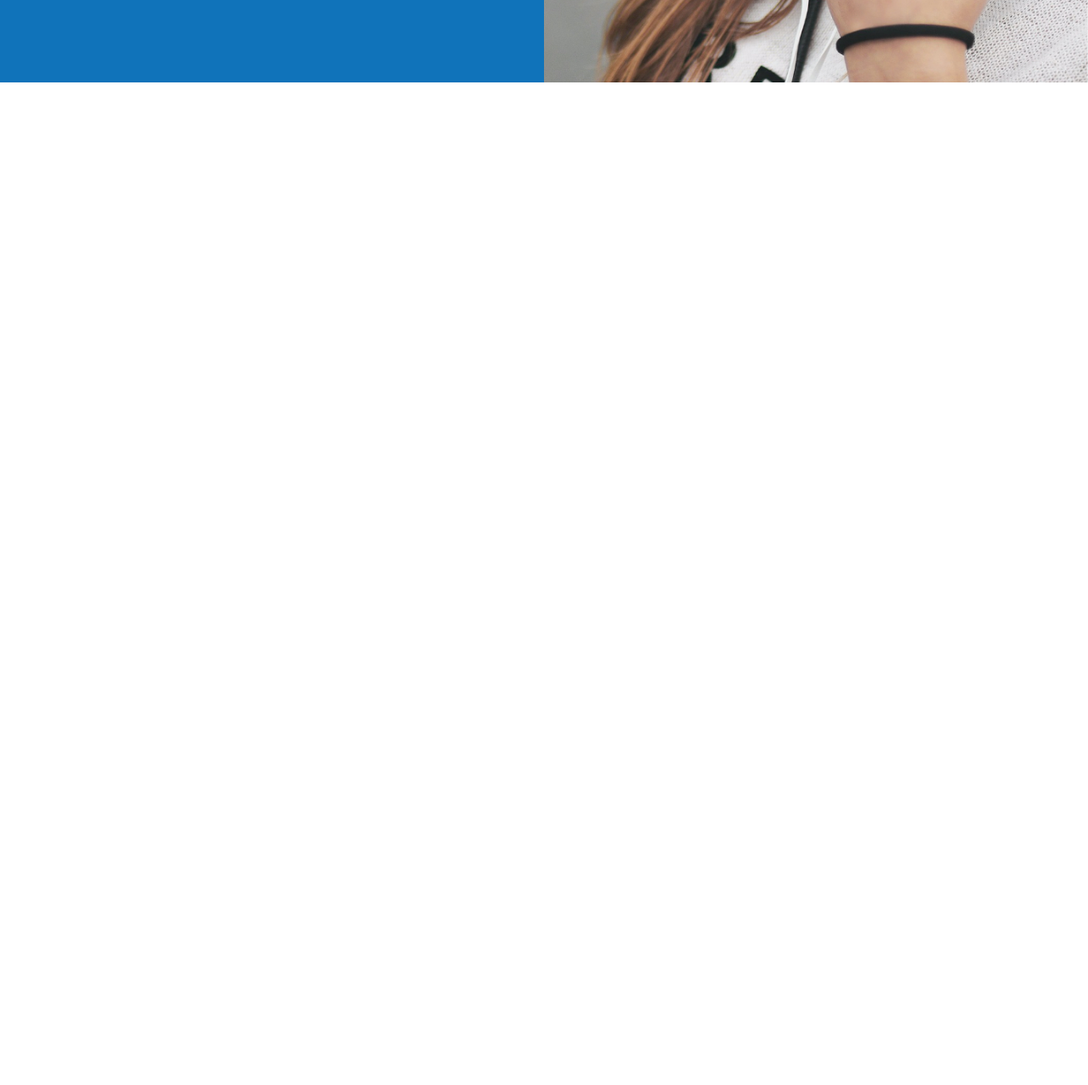
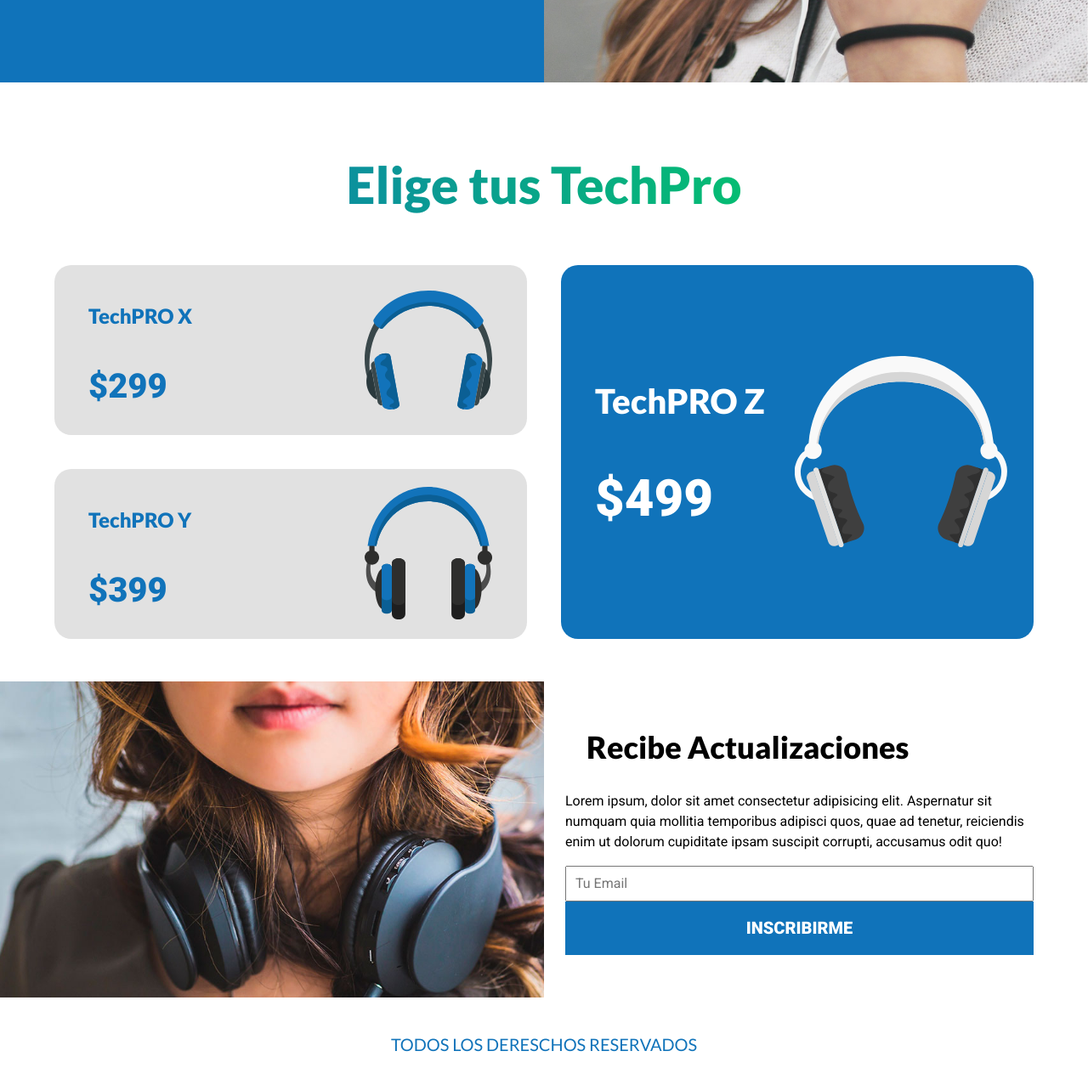
Before and after one commit to BrandonDeveloper08/TechPro, a plain HTML site: page index.html in a window 1280 px wide. Shown: the part 1227-2504 px from the top of the page at 85% size. Before the commit the page ends 1324 px from the top, so only its background shows below. Drawn offline with Linux system fonts and the light colour scheme.

Commit message:
Finalizando app

```diff
--- a/css/styles.css
+++ b/css/styles.css
@@ -2,7 +2,7 @@
 :root{
     --primary : #1073BA;
     --secondary : #00DA55;
-    --grey: #3B3B3B;
+    --grey: #e1e1e1;
     --white: #FFFFFF;
     --black: #1F1E1E;
     --separations: 5rem;
@@ -224,3 +224,184 @@ img{
     font-size: 2rem;
     line-height: 2;
 }
+
+/* Models */
+.models{
+    padding: var(--separations) 0;
+}
+
+.header-models{
+    font-size: 6rem;
+    margin-bottom: var(--separations);
+}
+
+.list-models{
+    display: flex;
+    flex-direction: column-reverse;
+}
+
+@media (min-width:992px) {
+    .list-models{
+        display: grid;
+        grid-template-columns: repeat(2, 1fr);
+        grid-template-rows: repeat(2, 20rem);
+        gap: 4rem;
+    }
+}
+
+.model{
+    background-color: var(--grey);
+    margin-bottom: 2rem;
+    padding-left: 4rem;
+    color: var(--primary);
+    border-radius: 2rem;
+    min-height: 20rem;
+    background-repeat: no-repeat;
+    background-position: 90% center;
+    background-size: 15rem;
+    display: flex;
+    flex-direction: column;
+    justify-content: center;
+    transition-property: transform, background-size;
+    transition-duration: 300ms;
+}
+
+.model:hover{
+    transform: scale(1.1);
+    background-size: 30rem;
+}
+
+@media (min-width:992px) {
+    .model{
+        margin-bottom: 0;
+    }
+}
+
+.model h3{
+    font-size: 2.4rem;
+    margin-left: 0;
+}
+
+.model .precio{
+    font-size: 4rem;
+    font-weight: 900;
+    line-height: 0;
+}
+
+.model:first-of-type{
+    margin-bottom: 0;
+}
+
+.model-x{
+    background-image: url(../img/modelo-x.svg);
+}
+
+.model-y{
+    background-image: url(../img/modelo-y.svg);
+}
+
+.model-z{
+    background-image: url(../img/modelo-z.svg);
+    background-repeat: no-repeat;
+    background-color: var(--primary);
+    color: var(--white);
+}
+
+@media (min-width:992px) {
+    .model-z{
+        grid-column: 2/3;
+        grid-row: 1/3;
+        background-size: 25rem;
+    }
+    .model-z h3{
+        font-size: 4rem;
+    }
+}
+
+.model-z .precio{
+    font-size: 6rem;
+}
+
+/* Newsletter */
+
+.newsletter{
+    background-image: linear-gradient(to bottom, transparent 50%, var(--white) 0% ),
+    url(../img/newsletter.jpg);
+    background-position: top center;
+    background-size: 100% 70rem;
+    background-repeat: no-repeat;
+}
+
+@media (min-width:768px) {
+    .newsletter{
+        background-image: linear-gradient(to right, transparent 50%, var(--white) 0% ),
+        url(../img/newsletter.jpg);
+        background-position: top left;
+        background-size: 100% 70rem;
+        background-size: 100%, 75rem;
+    }
+
+}
+
+.contein-newsletter{
+    display: grid;
+    grid-template-rows: repeat(2, 30rem);
+    gap: var(--separations);
+}
+
+@media (min-width:768px) {
+    .contein-newsletter{
+        grid-template-rows: unset;
+        grid-template-columns: repeat(2, 1fr);
+    }
+}
+
+.text-newsletter{
+    grid-row: 2/3
+}
+
+@media (min-width:768px) {
+    .text-newsletter{
+        grid-row: unset;
+        grid-column: 2/3;
+        margin: 5rem 0;
+    }
+
+    .text-newsletter h2{
+        margin-top: 0;
+    }
+
+}
+
+
+.form input[type="text"]{
+    width: 100%;
+    padding: 1rem;
+}
+
+.form input[type="button"]{
+    width: 100%;
+    padding: 2rem;
+    background-color: var(--primary);
+    color: var(--white);
+    text-transform: uppercase;
+    font-size: 2rem;
+    font-weight: 900;
+    border: none;
+}
+
+/* Footer */
+.footer p{
+    text-align: center;
+    font-family: var(--sourceSecondary);
+    text-transform: uppercase;
+    padding-top: 10rem ;
+    font-size: 2rem;
+    color: var(--primary);
+}
+
+@media (min-width:768px) {
+    .footer p{
+        padding: 2rem 0;
+    }
+}
--- a/index.html
+++ b/index.html
@@ -68,5 +68,39 @@
             </div>
         </div>
     </section>
+    <main class="container models">
+        <h2 class="text-center degraded-green header-models">Elige tus TechPro</h2>
+        <div class="list-models">
+            <div class="model model-x">
+                <h3>TechPRO X</h3>
+                <p class="precio">$299</p>
+            </div>
+            <div class="model model-y">
+                <h3>TechPRO Y</h3>
+                <p class="precio">$399</p>
+            </div>
+            <div class="model model-z">
+                <h3>TechPRO Z</h3>
+                <p class="precio">$499</p>
+            </div>
+        </div>
+    </main>
+    <section class="newsletter">
+        <div class="contein-newsletter container">
+            <div class="text-newsletter">
+                <h2>Recibe Actualizaciones</h2>
+                <p>Lorem ipsum, dolor sit amet consectetur adipisicing elit. Aspernatur sit numquam quia mollitia temporibus adipisci quos, quae ad tenetur, reiciendis enim ut dolorum cupiditate ipsam suscipit corrupti, accusamus odit quo!</p>
+                <form class="form">
+                    <div class="input">
+                        <input type="text" placeholder="Tu Email">
+                    </div>
+                    <input type="button" value="Inscribirme">
+                </form>
+            </div>
+        </div>
+    </section>
+    <footer class="footer">
+        <p>Todos los dereschos reservados</p>
+    </footer>
 </body>
 </html>
```
